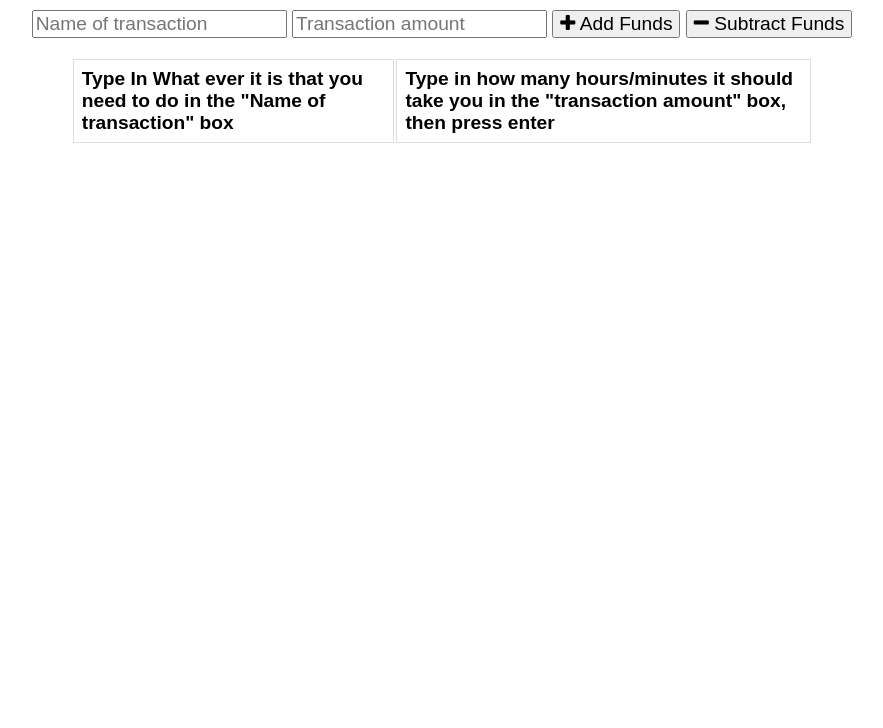
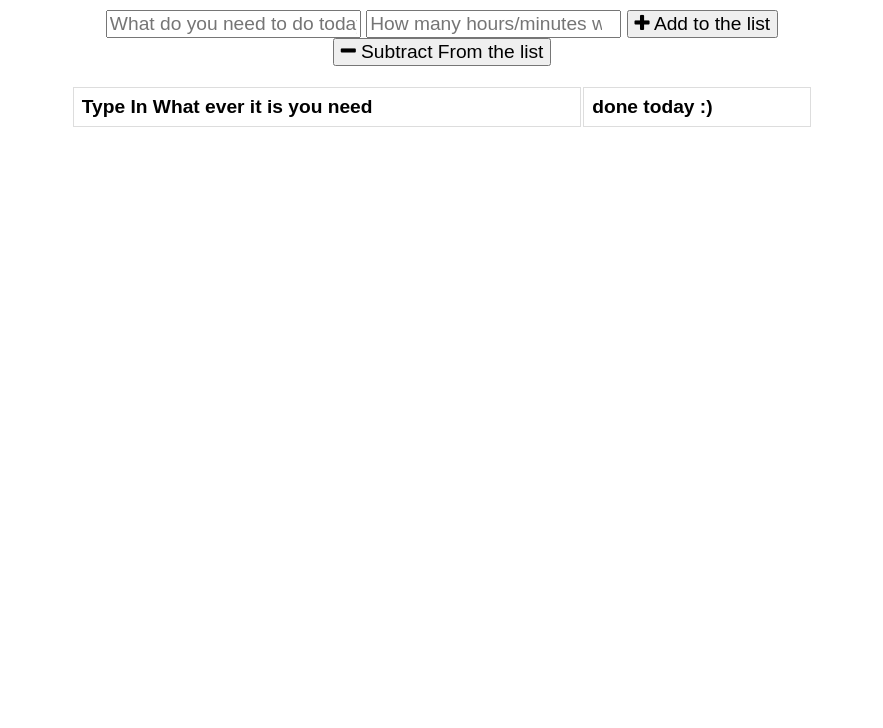
Before and after one commit to AustinJohnAaro/food-festival, a website: page public/index.html in a window 1280 px wide. Shown: the part 72-800 px from the top of the page, without its empty margins (198-1081 px from the left). Drawn offline with nearby package versions, Linux system fonts and the light colour scheme; no server answers.

Commit message:
seriously need to move on

```diff
--- a/public/index.html
+++ b/public/index.html
@@ -19,18 +19,18 @@
     </div>
 
     <div class="form">
-      <input type="text" id="t-name" placeholder="Name of transaction" />
-      <input type="number" min="0" id="t-amount" placeholder="Transaction amount" />
-      <button id="add-btn"><i class="fa fa-plus buttons"></i> Add Funds</button>
-      <button id="sub-btn"><i class="fa fa-minus"></i> Subtract Funds</button>
+      <input type="text" id="t-name" placeholder="What do you need to do today" />
+      <input type="number" min="0" id="t-amount" placeholder="How many hours/minutes will it take" />
+      <button id="add-btn"><i class="fa fa-plus buttons"></i> Add to the list</button>
+      <button id="sub-btn"><i class="fa fa-minus"></i> Subtract From the list</button>
       <p class="error"></p>
     </div>
 
     <div class="transactions">
       <table>
         <thead>
-          <th>Type In What ever it is that you need to do in the "Name of transaction" box</th>
-          <th>Type in how many hours/minutes it should take you in the "transaction amount" box, then press enter</th>
+          <th>Type In What ever it is you need </th>
+          <th>done today :) </th>
         </thead>
         <tbody id="tbody">
 
```
